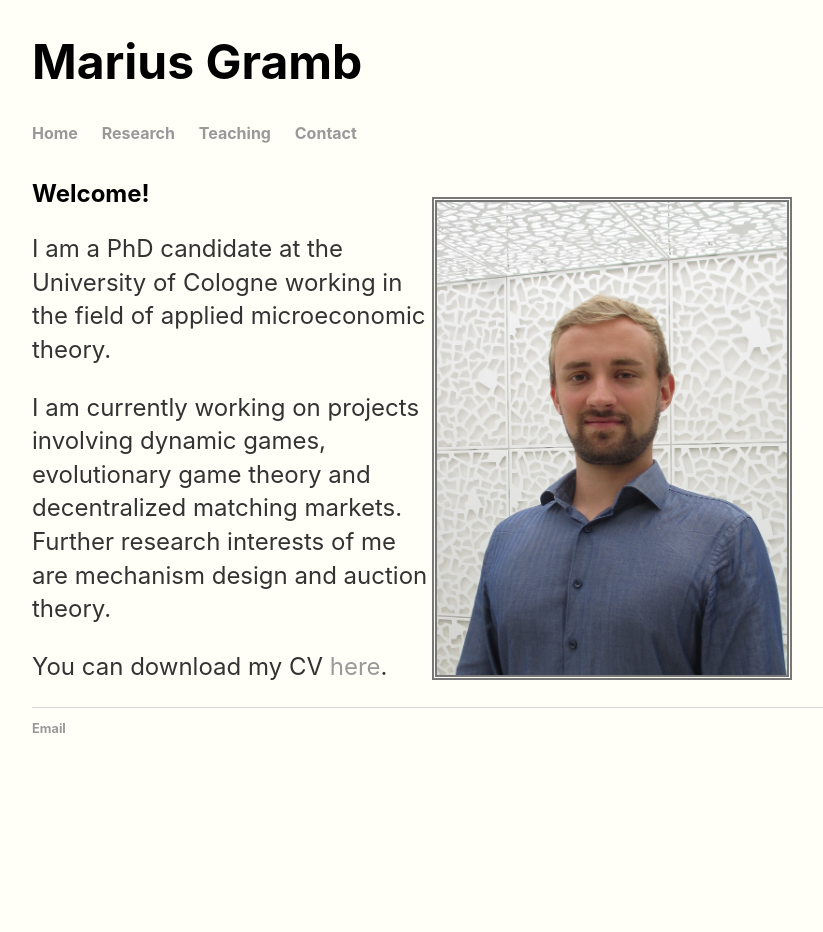
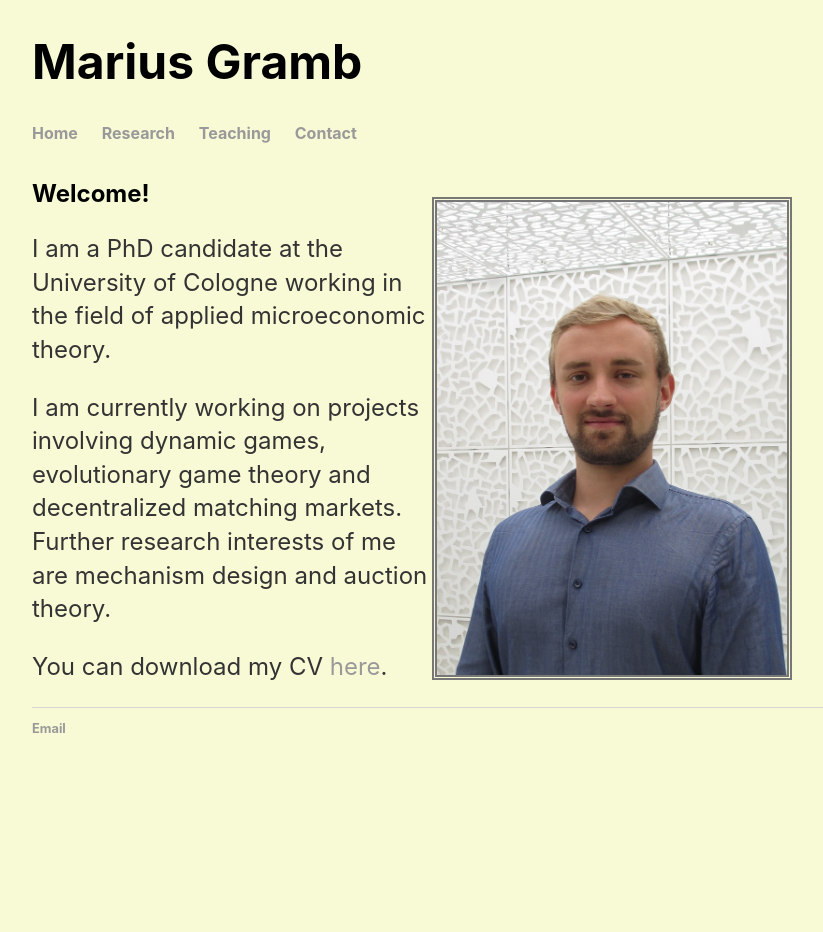
Before and after one commit to mariusgramb/mariusgramb.github.io, a Jekyll site: the page built from index.html, in a window 1280 px wide. Shown: the whole page, without its empty margins (208-1031 px from the left). Built offline with Jekyll 4.4.1, drawn with Linux system fonts in a browser that asks for light colours.

Commit message:
Update home.css

```diff
--- a/css/home.css
+++ b/css/home.css
@@ -1,4 +1,4 @@
-html { background-color: #FFFFF8; /* Look for HTML color codes online */
+html { background-color: #F8F9D5; /* Look for HTML color codes online */
 }
 
 body {
@@ -7,7 +7,7 @@ body {
     min-height: 100vh;
     max-width: 800px;
     font-family: -apple-system, BlinkMacSystemFont, "Avenir Next", Avenir, "Nimbus Sans L", Roboto, "Noto Sans", "Segoe UI", Arial, Helvetica, "Helvetica Neue", sans-serif;
-    background-color: #FFFFF8;
+    background-color: #F8F9D5;
 }
 nav ul, footer ul {
     font-family:-apple-system, BlinkMacSystemFont, "Avenir Next", Avenir, "Nimbus Sans L", Roboto, "Noto Sans", "Segoe UI", Arial, Helvetica, "Helvetica Neue", sans-serif;
```
